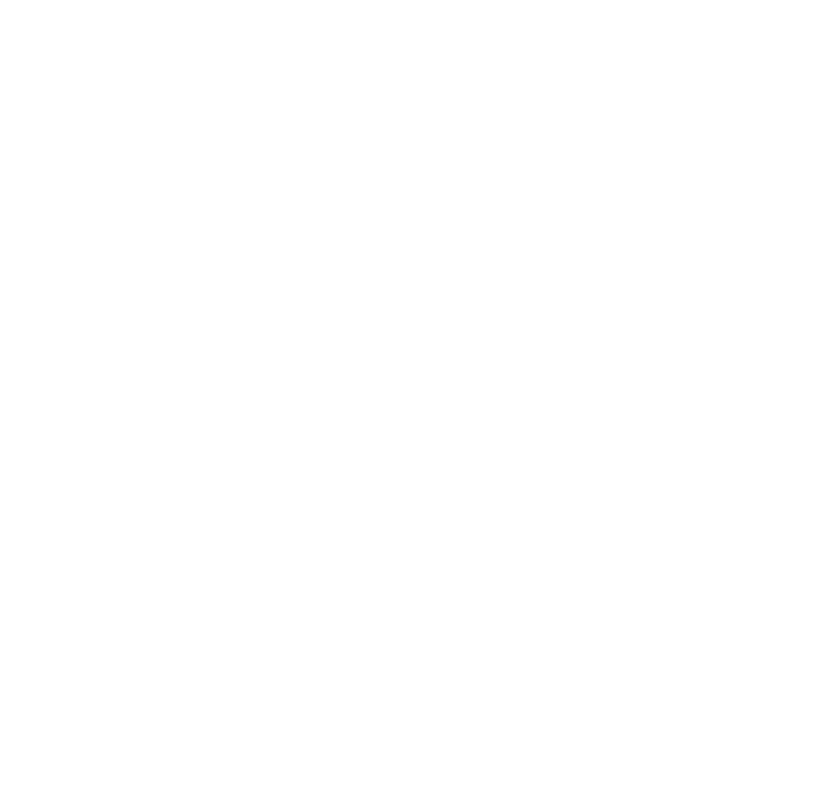
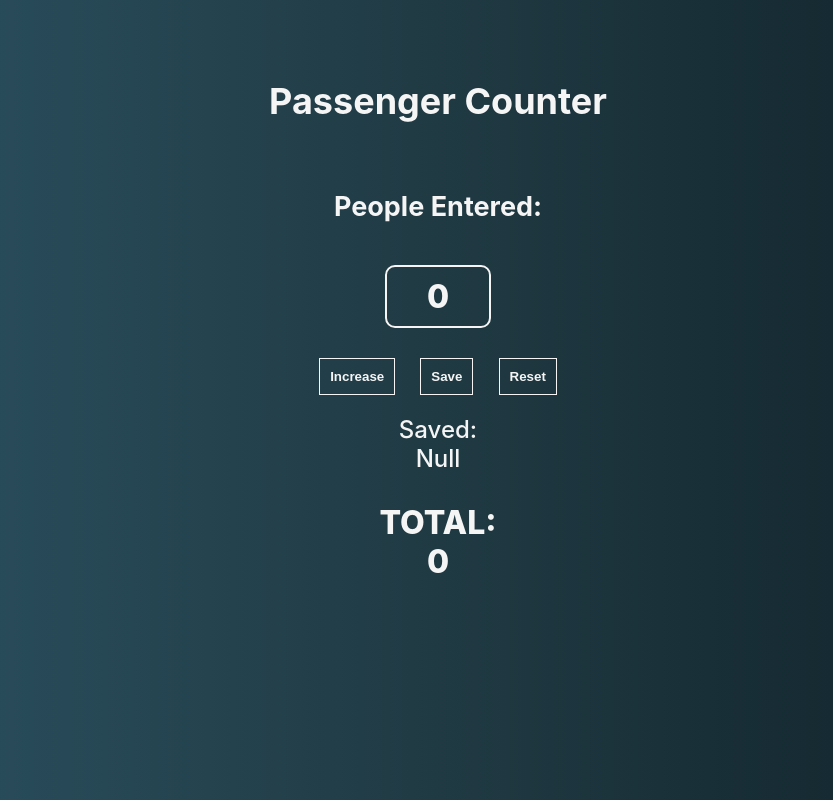
Before and after one commit to codizt/JS-FCC, a plain HTML site: page 1_passenger_count/index.html in a window 1280 px wide. Shown: the whole page, without its empty margins (202-1035 px from the left). Drawn offline with Linux system fonts and the light colour scheme.

Commit message:
Passenger count done

```diff
--- a/1_passenger_count/index.html
+++ b/1_passenger_count/index.html
@@ -1,12 +1,26 @@
 <!DOCTYPE html>
 <html lang="en">
-<head>
-    <meta charset="UTF-8">
-    <meta http-equiv="X-UA-Compatible" content="IE=edge">
-    <meta name="viewport" content="width=device-width, initial-scale=1.0">
-    <title>Document</title>
-</head>
-<body>
+  <head>
+    <meta charset="UTF-8" />
+    <meta http-equiv="X-UA-Compatible" content="IE=edge" />
+    <meta name="viewport" content="width=device-width, initial-scale=1.0" />
+    <title>Passenger Counter</title>
+    <link rel="stylesheet" href="style.css" />
+    <script defer src="main.js"></script>
+  </head>
+  <body>
+      <h1>Passenger Counter</h1>
+    <h2>People Entered:</h2>
+    <div id="count">0</div>
+    <div class="btns">
+      <button id="inc" onclick="increment()">Increase</button>
+      <button id="save" onclick="save()">Save</button>
+      <button id="reset" onclick="reset()">Reset</button>
+    </div>
+    <div id="sav">Saved: <div id="saved">Null</div></div>
+    <div class="txt">TOTAL: <div id="total">0</div>
 
-</body>
+    </div>
+
+  </body>
 </html>
--- /dev/null
+++ b/1_passenger_count/main.js
@@ -0,0 +1,21 @@
+var count = 0;
+const saved = []
+
+const increment = () => {
+    count += 1;
+    console.log(count)
+    document.getElementById("count").innerText = count;
+}
+
+const save = () => {
+    saved.push(count);
+    count = 0;
+    document.getElementById("count").innerText = count;
+    document.getElementById("saved").innerText = saved.toString();
+    document.getElementById("total").innerText = saved.reduce((a, b) => a + b, 0);
+}
+
+const reset = () => {
+    count = 0;
+    document.getElementById("count").innerText = count;
+}
--- /dev/null
+++ b/1_passenger_count/style.css
@@ -0,0 +1,71 @@
+body {
+  margin: 0;
+  height: 70vh;
+  background: #0f2027; /* fallback for old browsers */
+  background: -webkit-linear-gradient(
+    to right,
+    #2c5364,
+    #203a43,
+    #0f2027
+  ); /* Chrome 10-25, Safari 5.1-6 */
+  background: linear-gradient(
+    to right,
+    #2c5364,
+    #203a43,
+    #0f2027
+  ); /* W3C, IE 10+/ Edge, Firefox 16+, Chrome 26+, Opera 12+, Safari 7+ */
+
+  display: flex;
+  flex-direction: column;
+  justify-content: center;
+  align-items: center;
+  color: whitesmoke;
+  font-family: -apple-system, BlinkMacSystemFont, "Segoe UI", Roboto, Oxygen,
+    Ubuntu, Cantarell, "Open Sans", "Helvetica Neue", sans-serif;
+  font-size: large;
+}
+
+#count {
+  font-size: 32px;
+  font-weight: 800;
+  border: 2px solid whitesmoke;
+  border-radius: 10px;
+  width: fit-content;
+  padding: 10px 40px;
+  text-align: center;
+  margin: 20px;
+}
+
+button {
+  margin: 10px;
+  padding: 10px;
+  border: 1px solid whitesmoke;
+  background-color: transparent;
+  color: whitesmoke;
+  font-weight: 600;
+}
+
+button:hover {
+  color: #0f2027;
+  background-color: whitesmoke;
+}
+
+.txt {
+  margin: 20px;
+  font-weight: 800;
+  font-size: xx-large;
+  width: 100%;
+  text-align: center;
+}
+
+#sav {
+    padding: 10px;
+  font-size: 1.5rem;
+  font-weight: 500;
+  text-align: center;
+}
+
+h1 {
+  margin-top: 100px;
+  padding: 20px;
+}
```
